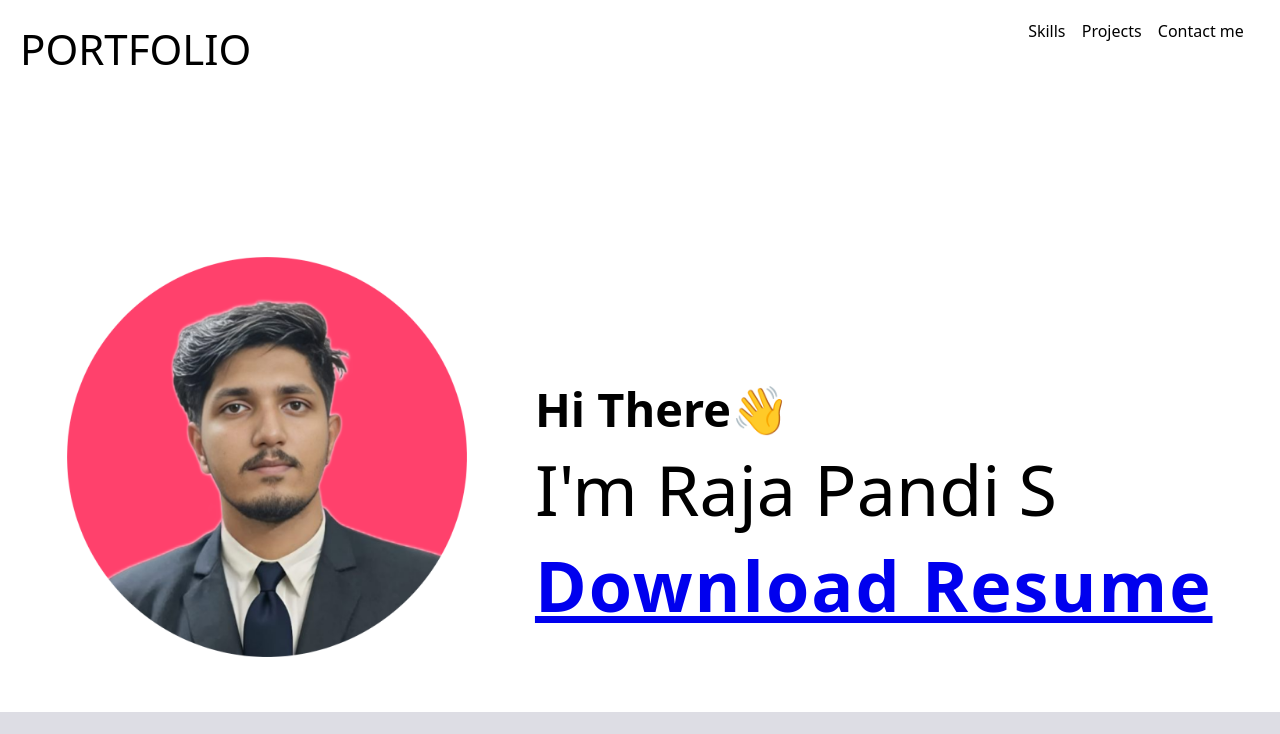
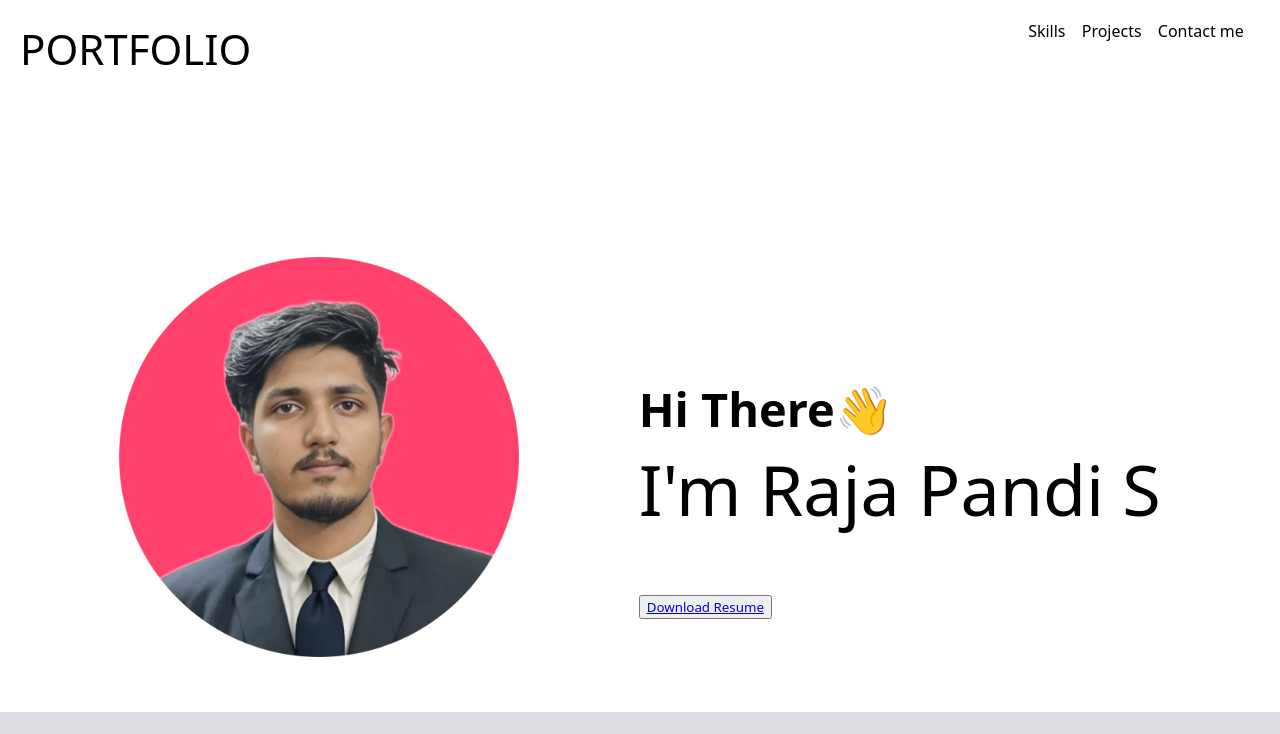
Before and after one commit to Rawwire/Portfolio, a plain HTML site: page index.html in a window 1280 px wide. Shown: the top 734 px of the page. Drawn offline with Linux system fonts and the light colour scheme.

Commit message:
Updated index.html

```diff
--- a/index.html
+++ b/index.html
@@ -34,9 +34,12 @@
             <h6>Hi There<span class="wave">👋</span></h6>
             <span class="name">I'm Raja Pandi S</span>
             <br>
-            <a href="assets/RajapandiSresumesp.pdf" class="button type1" download>
-                <span class="btn-txt">Download Resume</span>
+           <a href="assets/RajapandiSresumesp.pdf">
+                <button class="button type1">
+                    <span class="btn-txt"><a href="assets/RajapandiSresumesp.pdf">Download Resume</a></span>
+                </button>
             </a>
+
         </div>
     </div>
     <div class="about">
```
